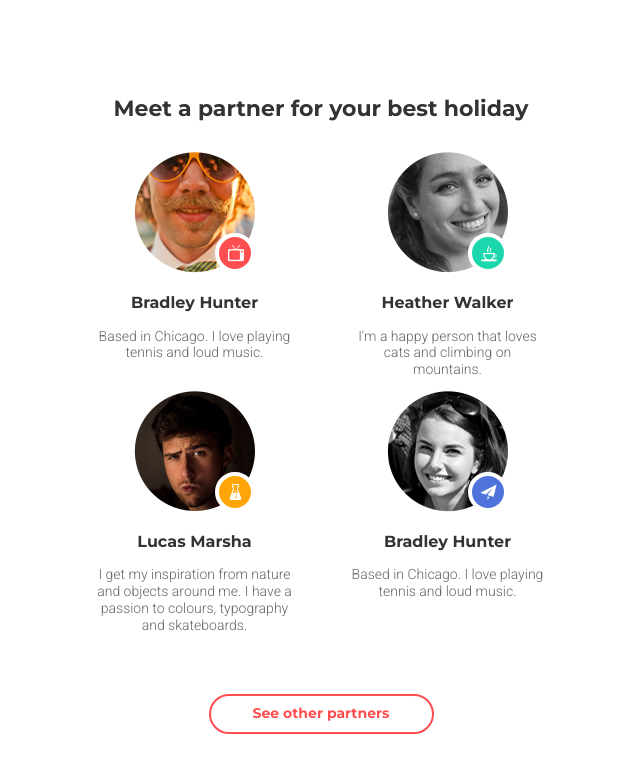
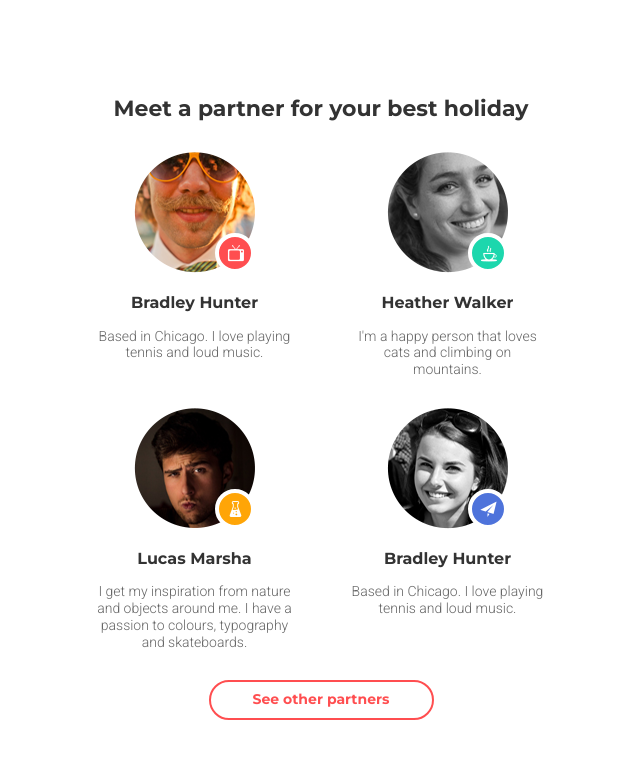
Before and after one commit to Olga0590/goit-fe-course, a plain HTML site: page html-css/module-8/index.html in a window 1280 px wide. Shown: the part 702-1474 px from the top of the page, without its empty margins (319-959 px from the left). Drawn offline with Linux system fonts and the light colour scheme.

Commit message:
add fixes

```diff
--- a/html-css/module-8/css/styles.css
+++ b/html-css/module-8/css/styles.css
@@ -216,7 +216,6 @@ height: 45px;
 @media (min-width: 768px) {
 		.background {
 	background-image: url(../img/background-2.png);
-	/*background-repeat: no-repeat;*/
 	height: 700px;
 }
 	.container {
@@ -297,7 +296,7 @@ margin: 0 auto 20px auto;
 
 @media screen and (min-width: 768px) and (max-width: 1439px) {
 
-.card-list-item:nth-last-child(-n+2) {
+.card-list-item:nth-last-child(odd) {
 margin-bottom: 0px;
 }
 
```
